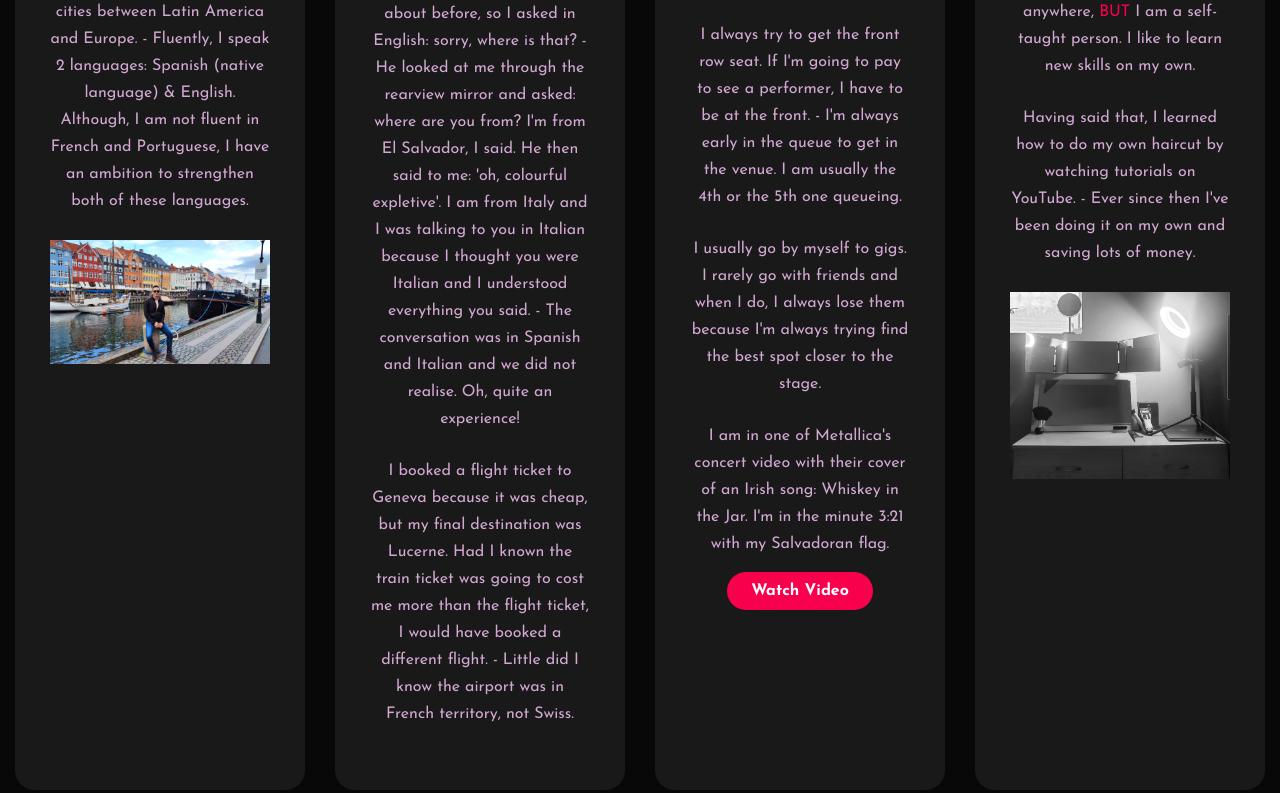
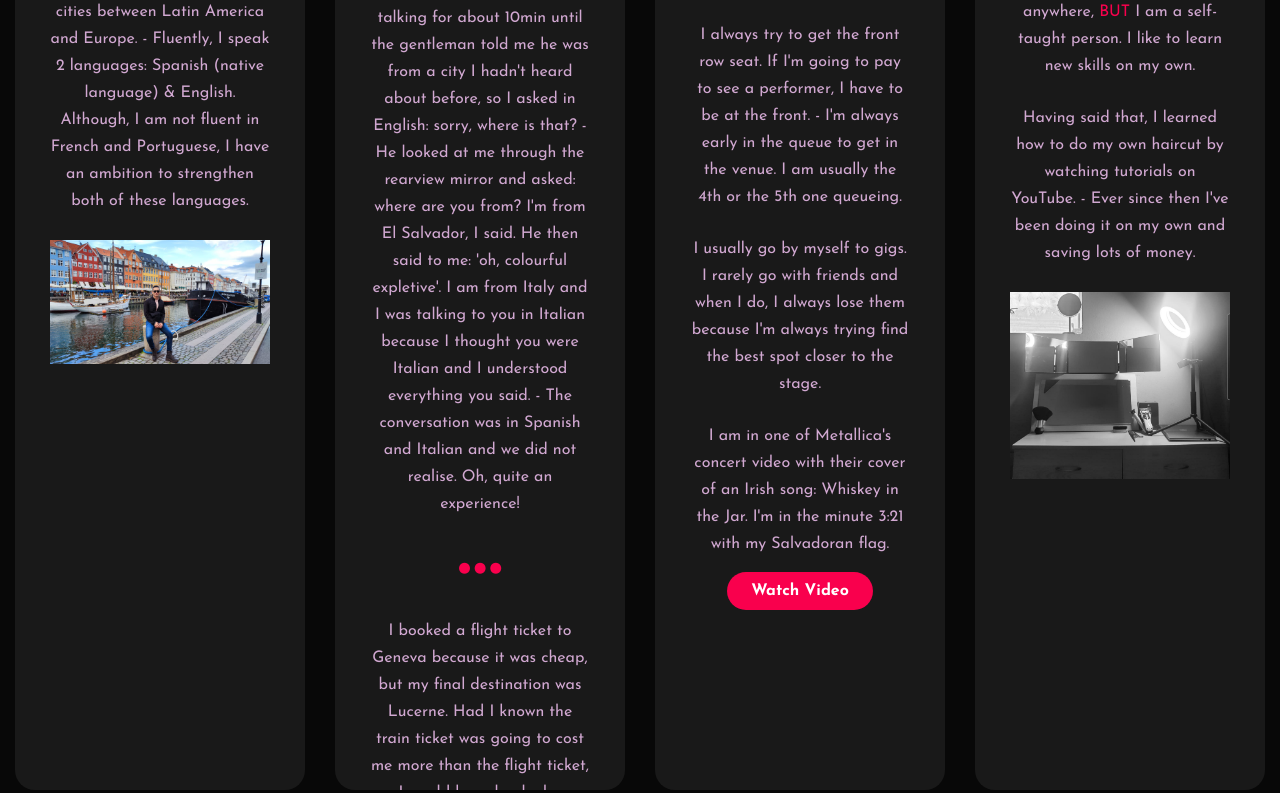
Before and after one commit to JoseMunoz9/PersonalPortfolioWebsite, a website: page hobbies.html in a window 1280 px wide. Shown: the part 2224-3017 px from the top of the page. Drawn offline with Linux system fonts and the light colour scheme.

Commit message:
adding icons

```diff
--- a/hobbies.html
+++ b/hobbies.html
@@ -70,13 +70,13 @@
                     <i class="fa-solid fa-face-grin-squint-tears"></i>
                     <h5>Funny Stories</h5>
                     <div class="pra">
-                            <p>A taxi driver was talking to me in a language that I assumed it was Spanish (due to its similarities to my native language)
+                            <p><i class="fa-solid fa-taxi"></i> A taxi driver was talking to me in a language that I assumed it was Spanish (due to its similarities to my native language)
                             and I was replying back in Spanish. We kept talking for about 10min until the gentleman told me he was
                             from a city I hadn't heard about before, so I asked in English: sorry, where is that? - He looked at me through
                             the rearview mirror and asked: where are you from? I'm from El Salvador, I said. He then said to me: 'oh, colourful expletive'.
                             I am from Italy and I was talking to you in Italian because I thought you were Italian and I understood everything you said. -
                             The conversation was in Spanish and Italian and we did not realise. Oh, quite an experience!</p>
-                            <p>I booked a flight ticket to Geneva because it was cheap, but my final destination was Lucerne.
+                            <p><i class="fa-solid fa-ellipsis"></i> I booked a flight ticket to Geneva because it was cheap, but my final destination was Lucerne.
                                 Had I known the train ticket was going to cost me more than the flight ticket, I would have booked a different flight. - Little did I know
                             the airport was in French territory, not Swiss.</p>
                     </div>
```
